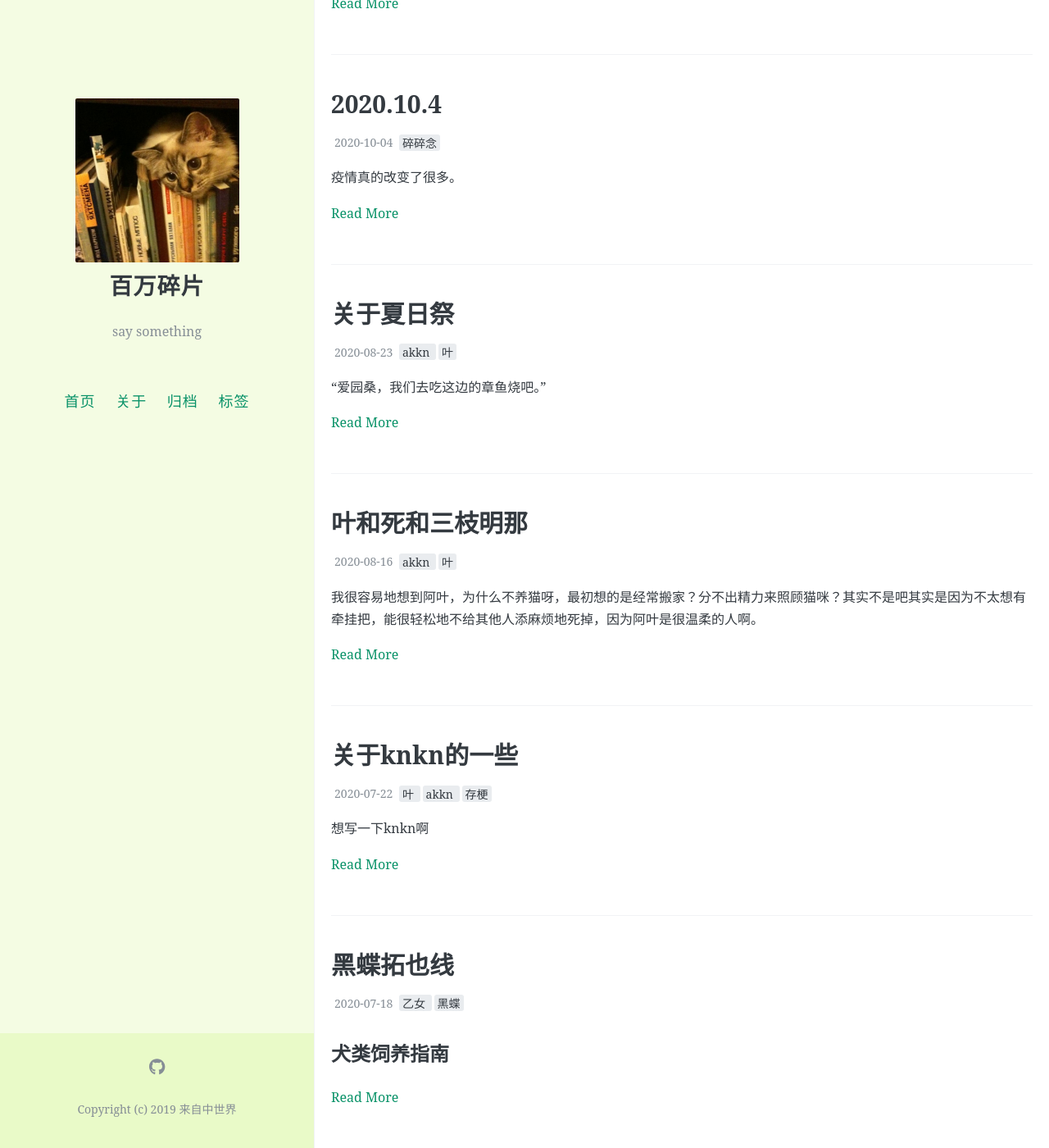
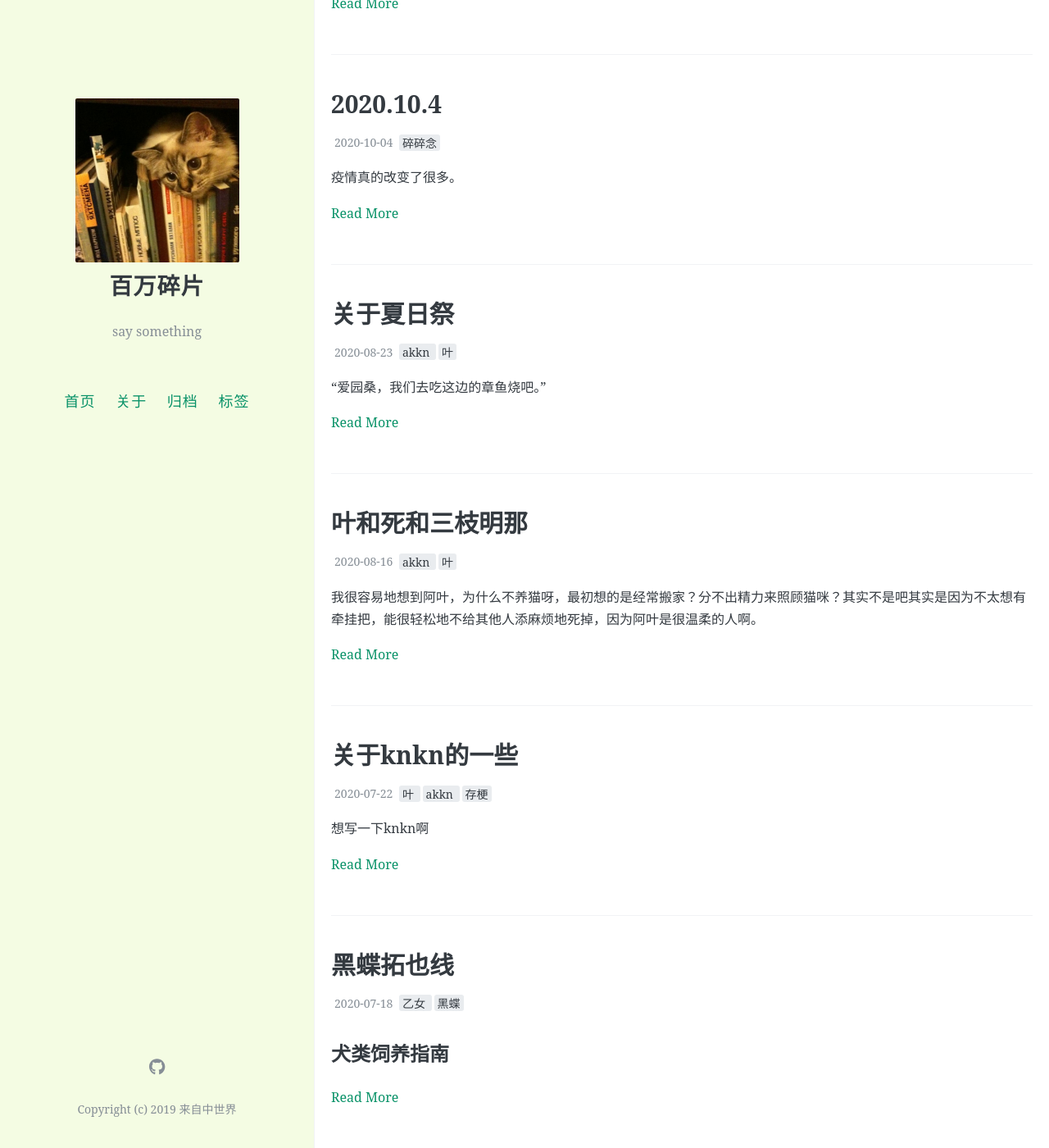
Before and after one commit to violentsilence707/with0utgravity, a Jekyll site: the page built from index.html, in a window 1280 px wide and 1400 px high, scrolled down 500 px. Shown: the whole window at 82% size. Built offline with Jekyll 4.4.1, drawn with Linux system fonts in a browser that asks for light colours; the list of posts is cut into pages by our own code; comment, search, counter and statistics services are not loaded.

Commit message:
Update _variables.scss

```diff
--- a/_sass/_variables.scss
+++ b/_sass/_variables.scss
@@ -38,7 +38,7 @@ $base-lighten-color: $oc-gray-6;
 $base-lightener-color: $oc-gray-4;
 
 $background-color: $oc-lime-0;
-$background-lighten-color: $oc-lime-1;
+$background-lighten-color: hsla(210, 17%, 98%, 0.42);
 
 $text-color: $base-color;
 $link-color: $oc-teal-8;
@@ -63,8 +63,8 @@ $selection-background-color: $oc-gray-3;
 $tag-index-label-background-color: $oc-gray-2;
 $tag-index-count-background-color: hsla(210, 7%, 56%, 0.102);
 
-$footer-border-color: $oc-lime-1;
-$footer-background-color: $oc-lime-1;
+$footer-border-color: $oc-lime-0;
+$footer-background-color: $oc-lime-0;
 
 // List
 $li-bottom-space: 0.4em;
```
